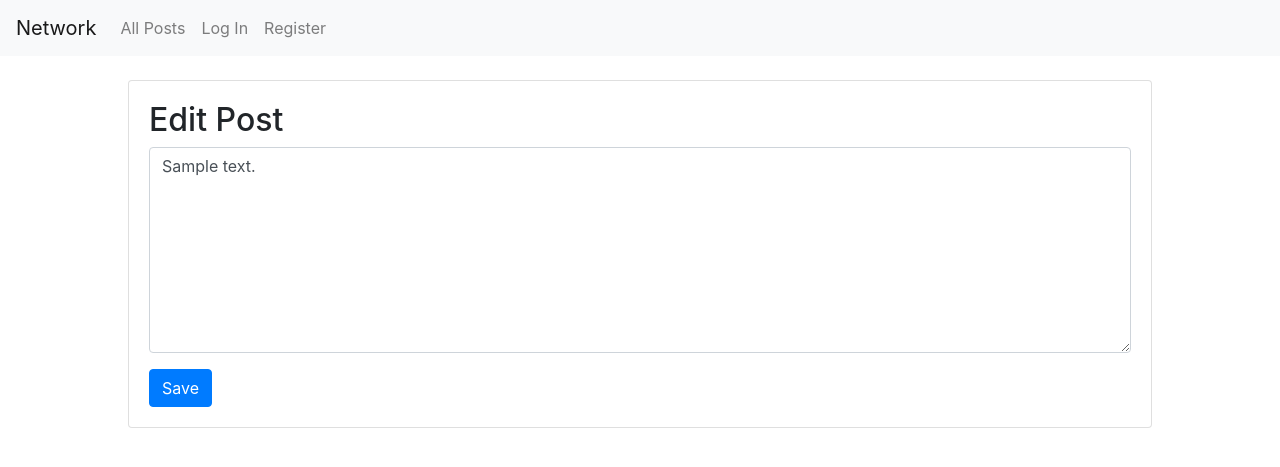
After one commit to adriasala12/HarvardX-CS50W-project4, a Django app: page /edit/1 in a window 1280 px wide. The commit adds this page. Shown: the top 467 px of the page. Run offline with Django 3.2, Linux system fonts and the light colour scheme; tables that the repository leaves empty hold one stand-in row (values such as "Sample post"); some libraries are stand-ins or nearby versions.

Commit message:
Added edit post functionality

```diff
--- /dev/null
+++ b/network/templates/network/edit.html
@@ -0,0 +1,18 @@
+{% extends "network/layout.html" %}
+
+{% block body %}
+
+    <div class="card mx-auto mt-4" style="width: 80%;">
+        <div class="card-body">
+            <form action="{% url 'edit' post.id %}" method="post">
+                {% csrf_token %}
+                <div class="form-group">
+                    <label class="h2" for="content">Edit Post</label>
+                    <textarea class="form-control" name="content" rows="8">{{ post.content }}</textarea>
+                </div>
+                <input class="btn btn-primary mr-4" type="submit" value="Save">
+            </form>
+        </div>
+    </div>
+
+{% endblock %}
--- a/network/urls.py
+++ b/network/urls.py
@@ -13,4 +13,5 @@ urlpatterns = [
     path("like/<int:post_id>", views.like, name="like"),
     path("<str:username>", views.user, name="user"),
     path("follow/<int:user_id>", views.follow, name="follow"),
+    path("edit/<int:post_id>", views.edit, name="edit")
 ]
--- a/network/views.py
+++ b/network/views.py
@@ -75,6 +75,19 @@ def posts_following(request):
     return render(request, "network/following.html", {'posts': posts})
 
 
+def edit(request, post_id):
+
+    post = Post.objects.get(pk=post_id)
+
+    if request.method == 'POST':
+        post.content = request.POST['content']
+        post.save()
+
+        return HttpResponseRedirect(reverse('index'))
+
+    return render(request, "network/edit.html", {'post': post})
+
+
 def login_view(request):
     if request.method == "POST":
 
```
Also changed, not shown: network/templates/network/index.html (+11 -3 lines), network/templates/network/user.html (+11 -3 lines).
